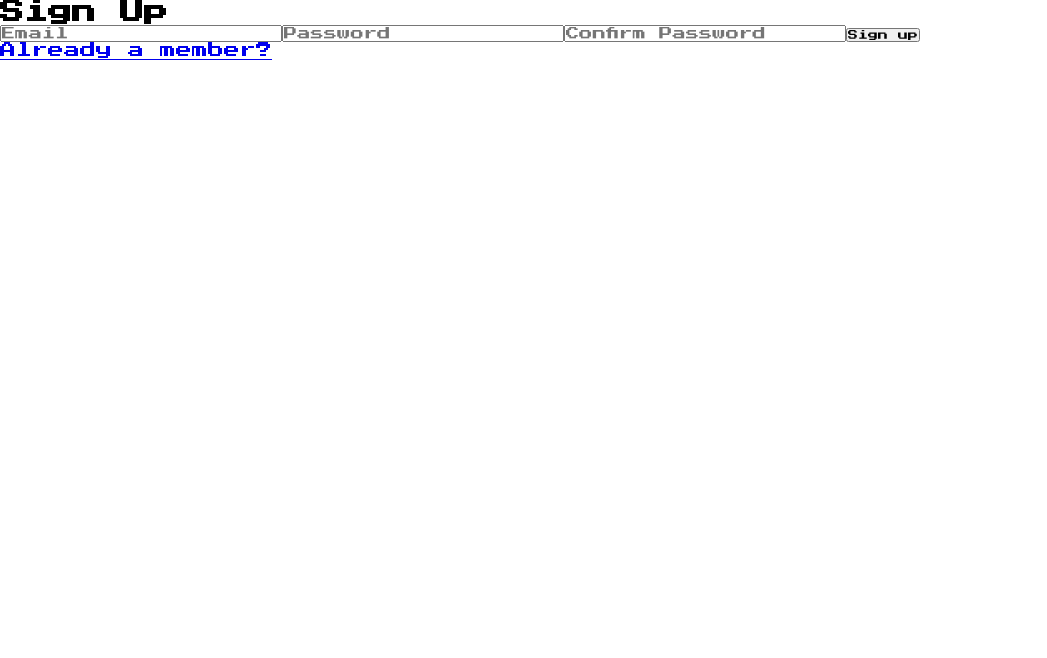
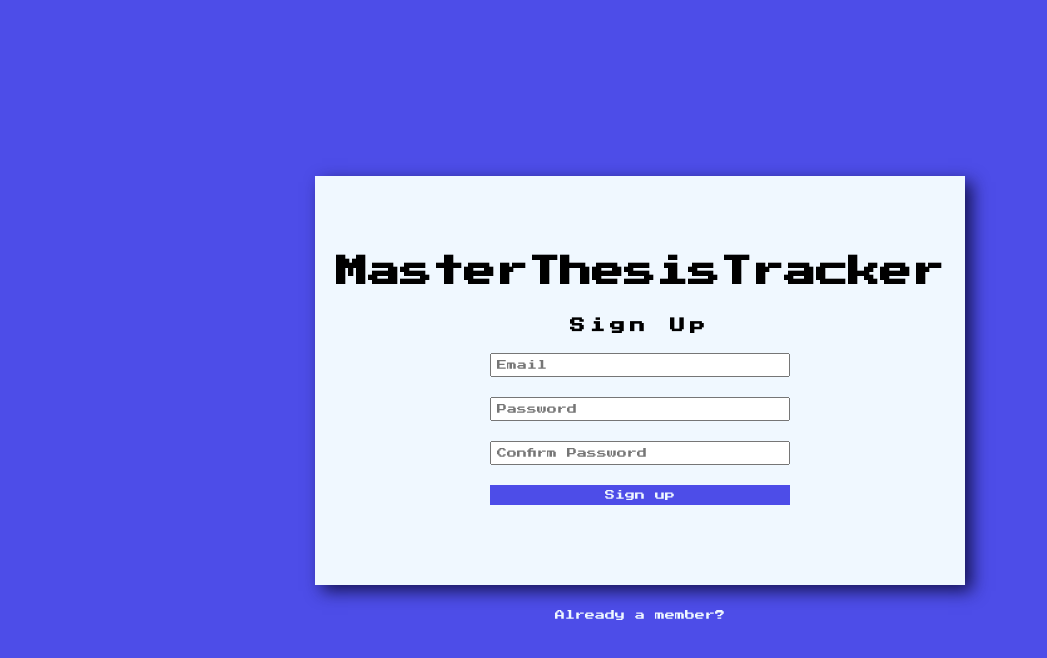
Before and after one commit to henningsover/tone-js-test, a React (Create React App) app: page /signup in a window 1280 px wide. Shown: the top 658 px of the page, without its empty margins (0-1047 px from the left). Built offline with nearby package versions, Linux system fonts and the light colour scheme; no server answers.

Commit message:
Style auth pages

```diff
--- /dev/null
+++ b/src/components/common/styles/AuthStyles.js
@@ -0,0 +1,84 @@
+import styled from 'styled-components'
+
+export const PageContainer = styled.main`
+  display: flex;
+  align-items: center;
+  min-height: 100vh;
+  background-color: #4d4de8;
+`
+
+export const Heading = styled.h1`
+  margin-bottom: 30px;
+`
+
+export const AuthHeading = styled.h2`
+  margin-bottom: 20px;
+  letter-spacing: 5px;
+  font-size: 15px;
+`
+
+export const AuthForm = styled.form `
+  display: flex;
+  flex-direction: column;
+  width: 300px;
+`
+
+export const AuthInput = styled.input`
+  margin-bottom: 20px;
+  padding: 5px;
+  font-size: 10px;
+  outline: none;
+
+  &:focus {
+    outline: none;
+  }
+`
+
+export const CardWrapper = styled.div`
+  width: 100%;
+  display: flex;
+  flex-direction: column;
+  align-items: center;
+  padding: 80px 0px;
+  background: aliceblue;
+  -webkit-box-shadow: 7px 6px 16px 0px #171555;
+  box-shadow: 7px 6px 16px 0px #171555;
+`
+
+export const ContentWrapper = styled.div`
+  width: 650px;
+  margin: auto;
+  display: flex;
+  flex-direction: column;
+  align-items: center;
+`
+
+export const SubmitButton = styled.button`
+  padding: 5px;
+  background: #4d4de8;
+  border: none;
+  color: aliceblue;
+
+  &:hover {
+    background-color: #2929ac;
+    cursor: pointer;
+  }
+`
+
+export const LinksWrapper = styled.div`
+  display: flex;
+  flex-direction: column;
+  margin-top: 20px;
+  text-align: center;
+
+  a {
+    font-size: 10px;
+    margin: 5px 0;
+    color: aliceblue;
+    text-decoration: none;
+
+    &:hover {
+      color: #f79670;
+    }
+  }
+`
--- a/src/globalStyled.js
+++ b/src/globalStyled.js
@@ -23,6 +23,20 @@ export const GlobalStyle = createGlobalStyle`
     margin: 0;
   }
 
+  a:focus,
+  button:focus,
+  input:focus,
+  :focus {
+    outline: none;
+  }
+
+  a::-moz-focus-inner,
+  button::-moz-focus-inner,
+  input::-moz-focus-inner,
+  ::-moz-focus-inner {
+    border: 0;
+  }
+
   /* Firefox */
   input[type=number] {
     -moz-appearance: textfield;
--- a/src/pages/ForgotPasswordPage/ForgotPasswordPage.jsx
+++ b/src/pages/ForgotPasswordPage/ForgotPasswordPage.jsx
@@ -1,6 +1,8 @@
 import React, { useState, useContext, useEffect } from 'react';
 import { Link } from 'react-router-dom'
 import { AuthContext } from '../../contexts/AuthContextProvider';
+
+import * as S from '../../components/common/styles/AuthStyles'
 
 export default function ForgotPasswordPage() {
   const { resetPassword } = useContext(AuthContext);
@@ -34,15 +36,22 @@ export default function ForgotPasswordPage() {
   };
 
   return (
-    <div>
-      <h2>Reset Password</h2>
-      {error && <span>{error}</span>}
-      {message && <span>{message}</span>}
-      <form onSubmit={(e) => handleSubmit(e)}>
-        <input type="email" placeholder="Email" value={email} onChange={(e) => handleEmailChange(e)} />
-        <button disabled={loading} type="submit">Reset Password</button>
-      </form>
-      <Link to="/login">Login</Link>
-    </div>
+    <S.PageContainer>
+      <S.ContentWrapper>
+        <S.CardWrapper>
+          <S.Heading>MasterThesisTracker</S.Heading>
+          <S.AuthHeading>Reset Password</S.AuthHeading>
+          {error && <span>{error}</span>}
+          {message && <span>{message}</span>}
+          <S.AuthForm onSubmit={(e) => handleSubmit(e)}>
+            <S.AuthInput type="email" placeholder="Email" value={email} onChange={(e) => handleEmailChange(e)} />
+            <S.SubmitButton disabled={loading} type="submit">Reset Password</S.SubmitButton>
+          </S.AuthForm>
+        </S.CardWrapper>
+        <S.LinksWrapper>
+          <Link to="/login">Login</Link>
+        </S.LinksWrapper>
+      </S.ContentWrapper>
+    </S.PageContainer>
   );
 }
--- a/src/pages/LoginPage/LoginPage.jsx
+++ b/src/pages/LoginPage/LoginPage.jsx
@@ -1,6 +1,8 @@
 import React, { useState, useContext, useEffect } from 'react';
 import { Link, useHistory } from 'react-router-dom'
 import { AuthContext } from '../../contexts/AuthContextProvider';
+
+import * as S from '../../components/common/styles/AuthStyles'
 
 export default function LoginPage() {
   const { login, currentUser } = useContext(AuthContext);
@@ -43,18 +45,23 @@ export default function LoginPage() {
   }, [currentUser]);
 
   return (
-    <div>
-      <h2>Log In</h2>
-      {error && <span>{error}</span>}
-      <form onSubmit={(e) => handleSubmit(e)}>
-        <input type="email" placeholder="Email" value={email} onChange={(e) => handleEmailChange(e)} />
-        <input type="password" placeholder="Password" value={password} onChange={(e) => handlePasswordChange(e)} />
-        <button disabled={loading} type="submit">Login</button>
-      </form>
-      <div>
-          <Link to="/forgot-password">Forgot Password?</Link>
-        </div>
-      <Link to="/signup">Create account</Link>
-    </div>
+    <S.PageContainer>
+      <S.ContentWrapper>
+        <S.CardWrapper>
+          <S.Heading>MasterThesisTracker</S.Heading>
+          <S.AuthHeading>Login</S.AuthHeading>
+          {error && <span>{error}</span>}
+          <S.AuthForm onSubmit={(e) => handleSubmit(e)}>
+            <S.AuthInput type="email" placeholder="Email" value={email} onChange={(e) => handleEmailChange(e)} />
+            <S.AuthInput type="password" placeholder="Password" value={password} onChange={(e) => handlePasswordChange(e)} />
+            <S.SubmitButton disabled={loading} type="submit">Login</S.SubmitButton>
+          </S.AuthForm>
+        </S.CardWrapper>
+        <S.LinksWrapper>
+            <Link to="/forgot-password">Forgot Password?</Link>
+            <Link to="/signup">Create account</Link>
+        </S.LinksWrapper>
+      </S.ContentWrapper>
+    </S.PageContainer>
   );
 }
--- a/src/pages/SignUpPage/SignUpPage.jsx
+++ b/src/pages/SignUpPage/SignUpPage.jsx
@@ -2,6 +2,8 @@ import React, { useState, useContext, useEffect } from 'react';
 import { Link } from 'react-router-dom';
 import { AuthContext } from '../../contexts/AuthContextProvider';
 import { firebaseCreateUser } from '../../firebase';
+
+import * as S from '../../components/common/styles/AuthStyles'
 
 export default function SignUpPage() {
   const { signup, currentUser } = useContext(AuthContext);
@@ -49,21 +51,28 @@ export default function SignUpPage() {
   }, [currentUser]);
 
   return (
-    <div>
-      <h2>Sign Up</h2>
+    <S.PageContainer>
+      <S.ContentWrapper>
+        <S.CardWrapper>
+          <S.Heading>MasterThesisTracker</S.Heading>
+          <S.AuthHeading>Sign Up</S.AuthHeading>
           {error && <span>{error}</span>}
-      <form onSubmit={(e) => handleSubmit(e)}>
-        <input type="email" placeholder="Email" value={email} onChange={(e) => handleEmailChange(e)} />
-        <input type="password" placeholder="Password" value={password} onChange={(e) => handlePasswordChange(e)} />
-        <input
+          <S.AuthForm onSubmit={(e) => handleSubmit(e)}>
+            <S.AuthInput type="email" placeholder="Email" value={email} onChange={(e) => handleEmailChange(e)} />
+            <S.AuthInput type="password" placeholder="Password" value={password} onChange={(e) => handlePasswordChange(e)} />
+            <S.AuthInput
               type="password"
               placeholder="Confirm Password"
               value={passwordConfirm}
               onChange={(e) => handlePasswordConfirmChange(e)}
             />
-        <button disabled={loading} type="submit">Sign up</button>
-      </form>
+            <S.SubmitButton disabled={loading} type="submit">Sign up</S.SubmitButton>
+          </S.AuthForm>
+        </S.CardWrapper>
+        <S.LinksWrapper>
           <Link to="/login">Already a member?</Link>
-    </div>
+        </S.LinksWrapper>
+      </S.ContentWrapper>
+    </S.PageContainer>
   );
 }
```
Also changed, not shown: src/pages/LoginPage/styled.js (deleted), 1 other file (tests, documents, lock files or other folders). Lines whose indentation alone changed are shown as unchanged.
